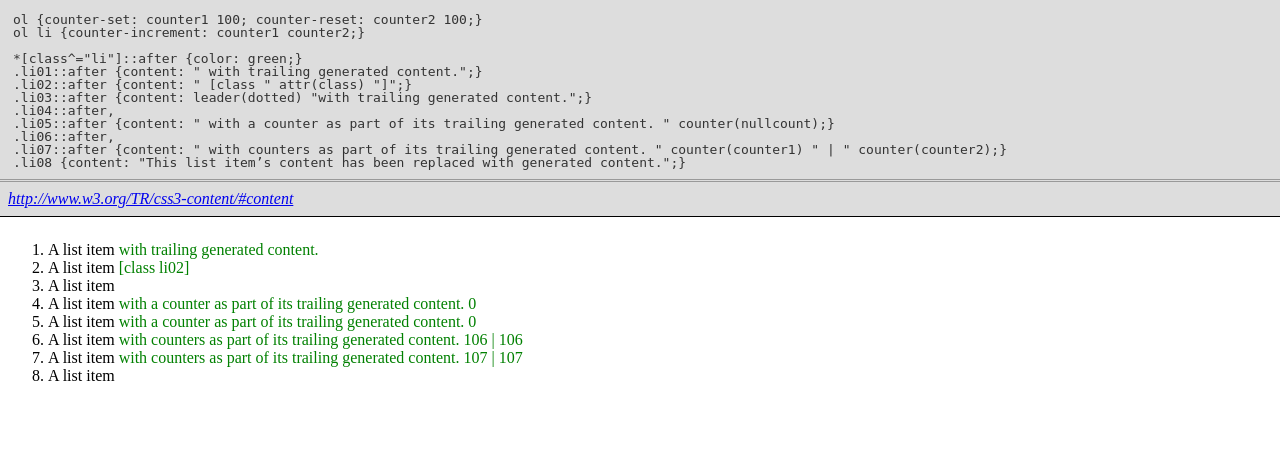
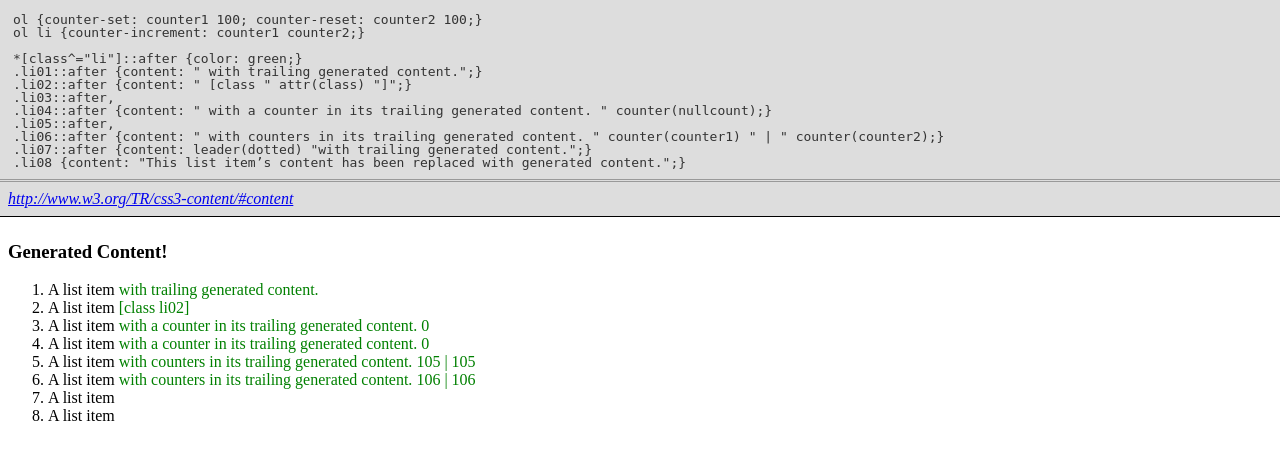
Before and after one commit to meyerweb/css-tests, a PHP site: page /content.html in a window 1280 px wide. Shown: the top 460 px of the page. Run offline with PHP 8.4, Linux system fonts and the light colour scheme.

Commit message:
Various tweaks

```diff
--- a/css3/content.html
+++ b/css3/content.html
@@ -11,11 +11,11 @@ ol li {counter-increment: counter1 counter2;}
 *[class^="li"]::after {color: green;}
 .li01::after {content: " with trailing generated content.";}
 .li02::after {content: " [class " attr(class) "]";}
-.li03::after {content: leader(dotted) "with trailing generated content.";}
-.li04::after,
-.li05::after {content: " with a counter as part of its trailing generated content. " counter(nullcount);}
-.li06::after,
-.li07::after {content: " with counters as part of its trailing generated content. " counter(counter1) " | " counter(counter2);}
+.li03::after,
+.li04::after {content: " with a counter in its trailing generated content. " counter(nullcount);}
+.li05::after,
+.li06::after {content: " with counters in its trailing generated content. " counter(counter1) " | " counter(counter2);}
+.li07::after {content: leader(dotted) "with trailing generated content.";}
 .li08 {content: "This list item’s content has been replaced with generated content.";}
 </style>
 </head>
@@ -23,6 +23,8 @@ ol li {counter-increment: counter1 counter2;}
 <p id="specref"><a href="http://www.w3.org/TR/css3-content/#content">http://www.w3.org/TR/css3-content/#content</a></p>
 
 <div class="arena">
+
+<h3>Generated Content!</h3>
 
 <ol>
 <li class="li01">A list item</li>
--- a/css3/show.php
+++ b/css3/show.php
@@ -48,7 +48,7 @@ for ($i = 0; $i < count($files); $i++) {
 $nav = "<ul id=\"nav\">\r";
 $nav .= "<li id=\"i\">▲ <a href=\".\">Index</a></li>\r";
 if (isset($prev)) $nav .= "<li>◀ <a href=\"show.php?p=$prev$pref\">$prefix$prev</a></li>\r";
-if (isset($prefix)) {
+if (!isset($prefix)) {
 	$nav .= "<li><a href=\"show.php?p=$url\">$url</a></li>";
 } else {
 	$pre = get_prefix();
```
